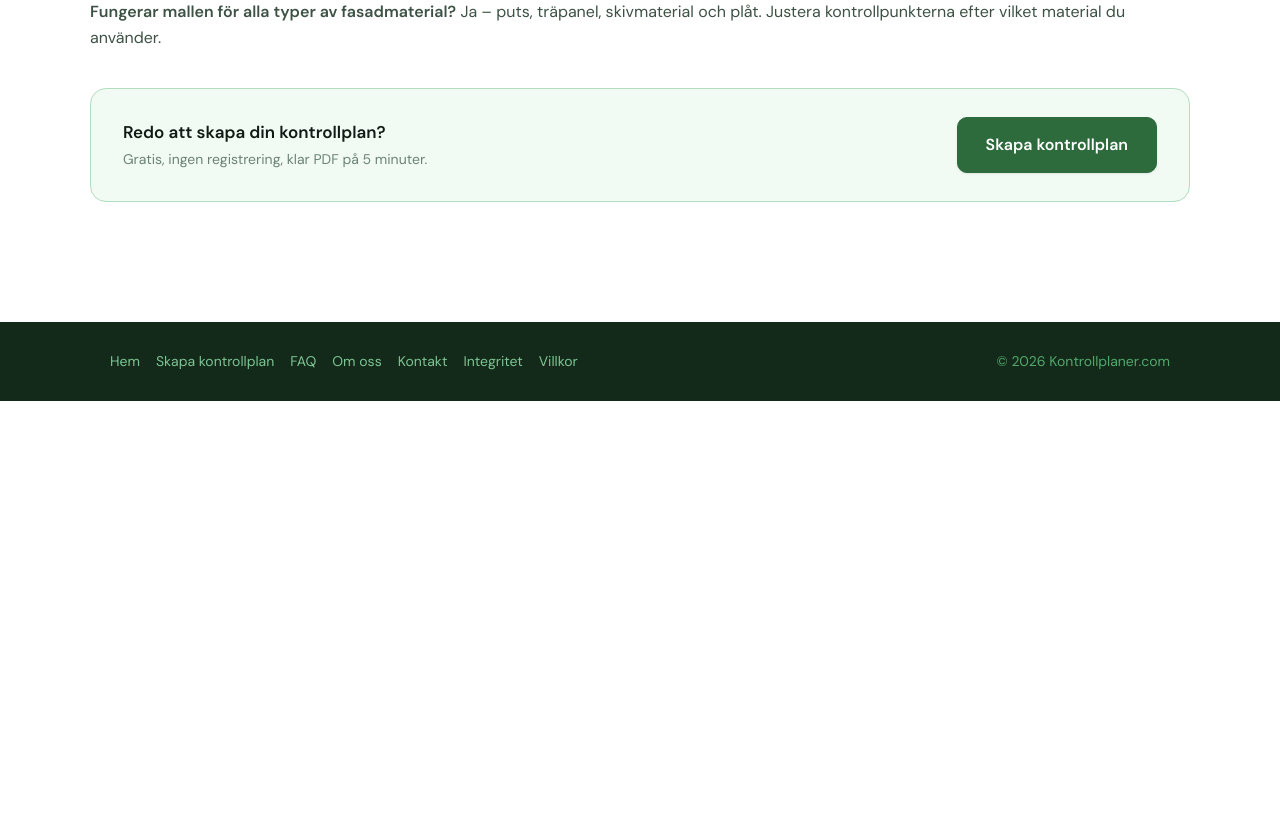
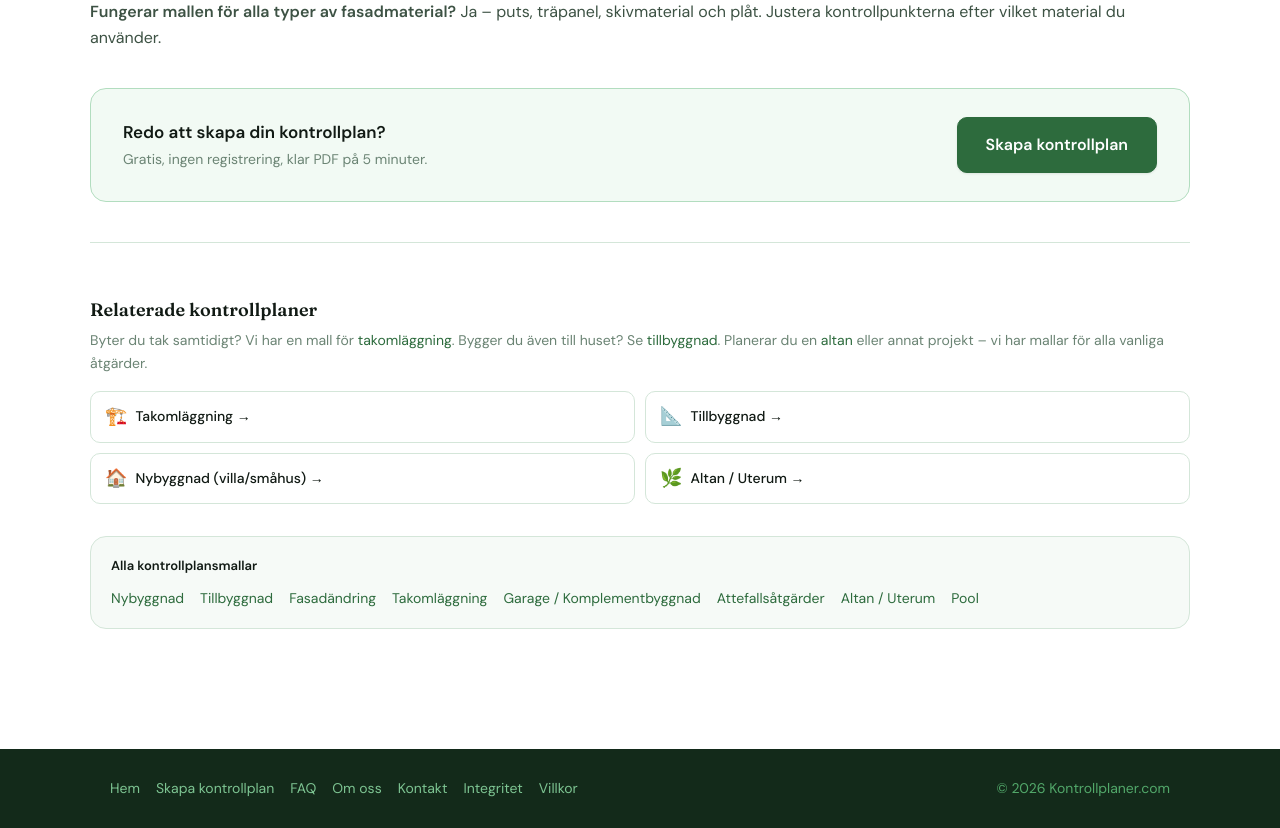
Before and after one commit to NiklasLorentz/kontrollplan-app, a Flask app: page /kontrollplan-fasad in a window 1280 px wide. Shown: the part 1218-2046 px from the top of the page. Before the commit the page ends 1619 px from the top, so only its background shows below. Run offline with Flask 3, Linux system fonts and the light colour scheme.

Commit message:
Add files via upload

```diff
--- a/templates/kontrollplan_fasad.html
+++ b/templates/kontrollplan_fasad.html
@@ -47,5 +47,38 @@
   </div>
   <a class="btn btn-lg" href="/skapa" onclick="gtag('event','skapa_kontrollplan_click',{'event_category':'CTA','event_label':'fasad-landing'})">Skapa kontrollplan</a>
 </div>
+
+<div style="margin-top:40px;padding-top:28px;border-top:1.5px solid var(--line);">
+  <h2 style="font-size:18px;margin-bottom:8px;">Relaterade kontrollplaner</h2>
+  <p style="font-size:14px;color:var(--text-muted);margin-bottom:16px;">Byter du tak samtidigt? Vi har en mall för <a href='/kontrollplan-tak'>takomläggning</a>. Bygger du även till huset? Se <a href='/kontrollplan-tillbyggnad'>tillbyggnad</a>. Planerar du en <a href='/kontrollplan-altan'>altan</a> eller annat projekt – vi har mallar för alla vanliga åtgärder.</p>
+  <div style="display:grid;grid-template-columns:repeat(2,1fr);gap:10px;">
+    <a href="/kontrollplan-tak" style="display:flex;align-items:center;gap:8px;padding:10px 14px;background:var(--bg);border:1.5px solid var(--line);border-radius:var(--radius-md);text-decoration:none;font-size:14px;color:var(--text-primary);font-weight:500;transition:border-color .15s;" onmouseover="this.style.borderColor='#3a8850'" onmouseout="this.style.borderColor='var(--line)'">
+      <span style="font-size:18px;">🏗️</span>Takomläggning →
+    </a>
+    <a href="/kontrollplan-tillbyggnad" style="display:flex;align-items:center;gap:8px;padding:10px 14px;background:var(--bg);border:1.5px solid var(--line);border-radius:var(--radius-md);text-decoration:none;font-size:14px;color:var(--text-primary);font-weight:500;transition:border-color .15s;" onmouseover="this.style.borderColor='#3a8850'" onmouseout="this.style.borderColor='var(--line)'">
+      <span style="font-size:18px;">📐</span>Tillbyggnad →
+    </a>
+    <a href="/kontrollplan-nybyggnad" style="display:flex;align-items:center;gap:8px;padding:10px 14px;background:var(--bg);border:1.5px solid var(--line);border-radius:var(--radius-md);text-decoration:none;font-size:14px;color:var(--text-primary);font-weight:500;transition:border-color .15s;" onmouseover="this.style.borderColor='#3a8850'" onmouseout="this.style.borderColor='var(--line)'">
+      <span style="font-size:18px;">🏠</span>Nybyggnad (villa/småhus) →
+    </a>
+    <a href="/kontrollplan-altan" style="display:flex;align-items:center;gap:8px;padding:10px 14px;background:var(--bg);border:1.5px solid var(--line);border-radius:var(--radius-md);text-decoration:none;font-size:14px;color:var(--text-primary);font-weight:500;transition:border-color .15s;" onmouseover="this.style.borderColor='#3a8850'" onmouseout="this.style.borderColor='var(--line)'">
+      <span style="font-size:18px;">🌿</span>Altan / Uterum →
+    </a>
+  </div>
+</div>
+
+<div style="margin-top:32px;padding:18px 20px;background:var(--bg-subtle);border:1.5px solid var(--line);border-radius:var(--radius-lg);">
+  <p style="font-size:13px;font-weight:600;color:var(--text-primary);margin-bottom:10px;">Alla kontrollplansmallar</p>
+  <div style="display:flex;flex-wrap:wrap;gap:8px 16px;">
+    <a href="/kontrollplan-nybyggnad" style="color:var(--brand);font-size:14px;text-decoration:none;" onmouseover="this.style.textDecoration='underline'" onmouseout="this.style.textDecoration='none'">Nybyggnad</a>
+<a href="/kontrollplan-tillbyggnad" style="color:var(--brand);font-size:14px;text-decoration:none;" onmouseover="this.style.textDecoration='underline'" onmouseout="this.style.textDecoration='none'">Tillbyggnad</a>
+<a href="/kontrollplan-fasad" style="color:var(--brand);font-size:14px;text-decoration:none;" onmouseover="this.style.textDecoration='underline'" onmouseout="this.style.textDecoration='none'">Fasadändring</a>
+<a href="/kontrollplan-tak" style="color:var(--brand);font-size:14px;text-decoration:none;" onmouseover="this.style.textDecoration='underline'" onmouseout="this.style.textDecoration='none'">Takomläggning</a>
+<a href="/kontrollplan-garage" style="color:var(--brand);font-size:14px;text-decoration:none;" onmouseover="this.style.textDecoration='underline'" onmouseout="this.style.textDecoration='none'">Garage / Komplementbyggnad</a>
+<a href="/kontrollplan-attefall" style="color:var(--brand);font-size:14px;text-decoration:none;" onmouseover="this.style.textDecoration='underline'" onmouseout="this.style.textDecoration='none'">Attefallsåtgärder</a>
+<a href="/kontrollplan-altan" style="color:var(--brand);font-size:14px;text-decoration:none;" onmouseover="this.style.textDecoration='underline'" onmouseout="this.style.textDecoration='none'">Altan / Uterum</a>
+<a href="/kontrollplan-pool" style="color:var(--brand);font-size:14px;text-decoration:none;" onmouseover="this.style.textDecoration='underline'" onmouseout="this.style.textDecoration='none'">Pool</a>
+  </div>
+</div>
 </div>
 {% endblock %}
```
